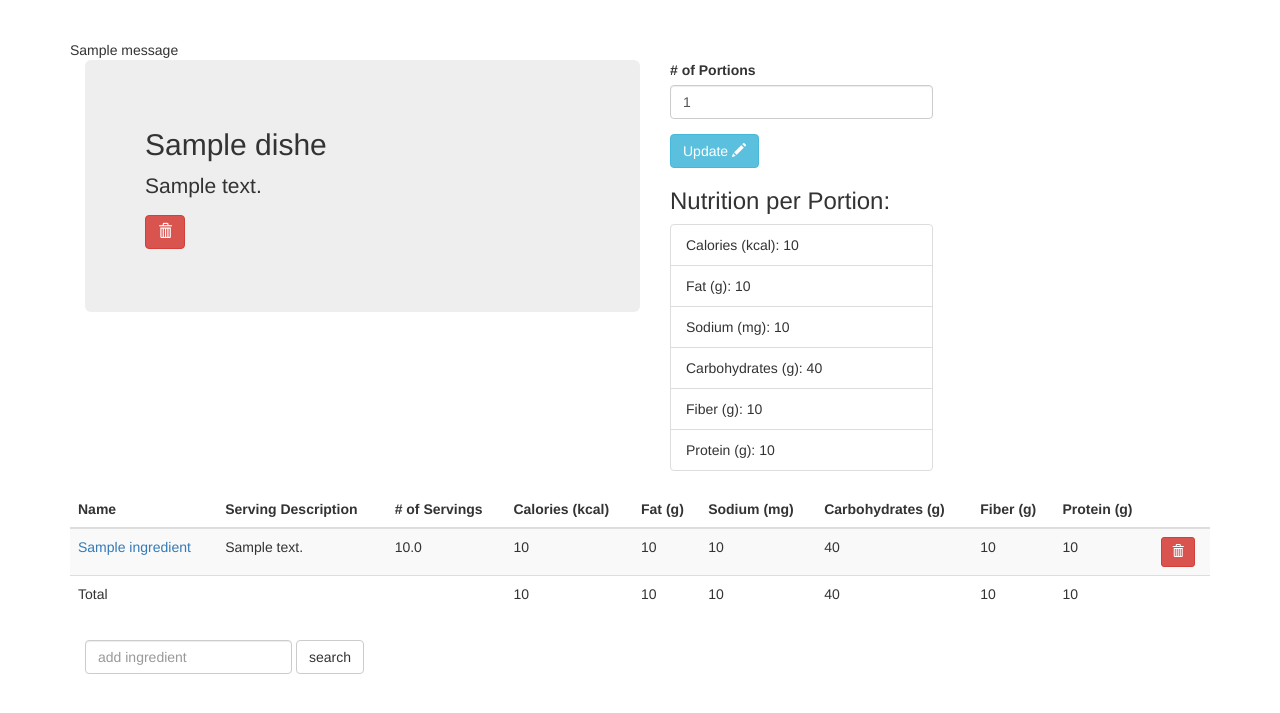
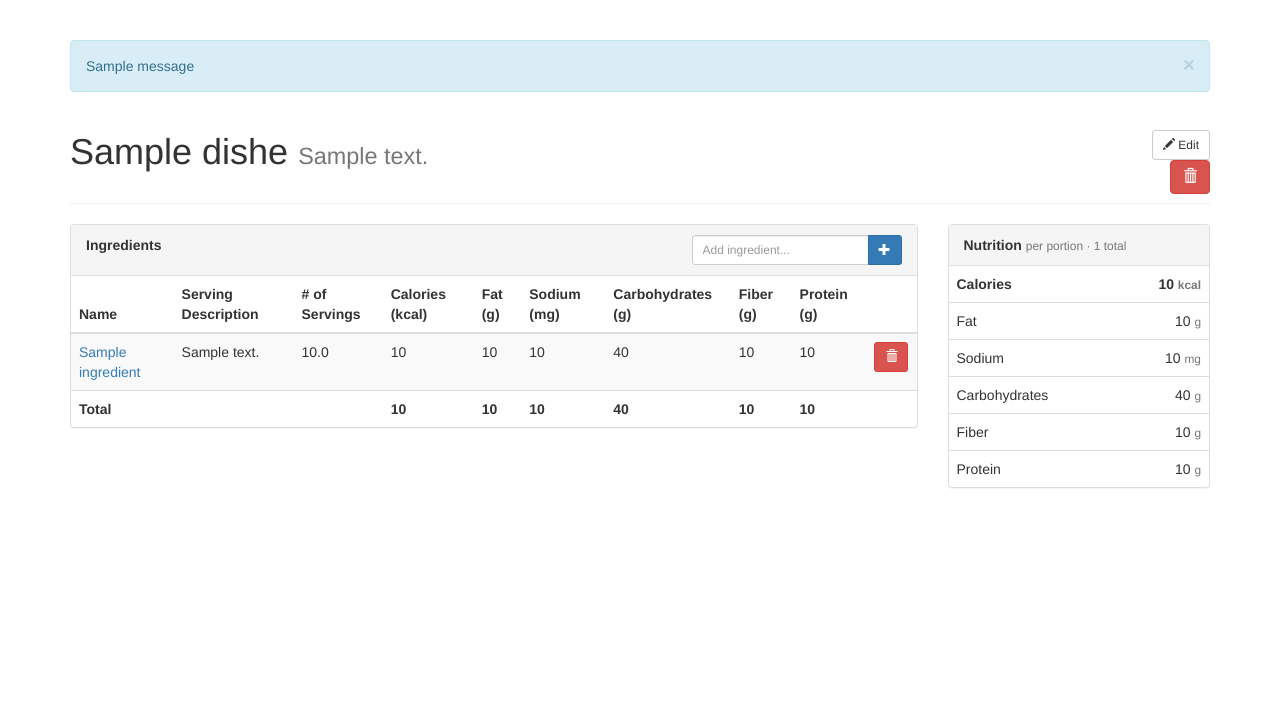
Before and after one commit to astonshane/nutri, a Flask app: template nutri/templates/dish.html in a window 1280 px wide. Shown: the part 52-765 px from the top of the page. Run offline with Flask 3, Linux system fonts and the light colour scheme; the template is opened without the code that fills it: values that come from a table or form of the project are taken from there, others are empty; tables that the repository leaves empty hold one stand-in row (values such as "Sample post"); one stand-in notice (Sample message) is shown; parts of the project's set-up code (start-up, migrations or seed data) failed here and were passed over; some libraries are stand-ins or nearby versions.

Commit message:
more claude fixes. re-design of recipe page

```diff
--- a/nutri/models.py
+++ b/nutri/models.py
@@ -11,21 +11,23 @@ class Dish(BaseModel, db.Model):
     created_at = db.Column(db.DateTime, server_default=db.func.now())
     updated_at = db.Column(db.DateTime, server_default=db.func.now(), server_onupdate=db.func.now())
 
-    ingredients = db.relationship('Ingredient', back_populates='dish')
+    ingredients = db.relationship('Ingredient', back_populates='dish', cascade='all, delete-orphan')
 
     def __repr__(self):
         return f"<Dish id={self.id}, title={self.title}>"
 
     def nutrition(self):
-        total_nutrition = {
-        }
-        for key in static_nutrition_info.keys():
-            total_nutrition[key] = 0
+        total = {key: 0 for key in static_nutrition_info.keys()}
         for ingredient in self.ingredients:
             ing_nutrition = ingredient.nutrition()
-            for key in total_nutrition:
-                total_nutrition[key] += ing_nutrition[key]
-        return total_nutrition
+            for key in total:
+                total[key] += ing_nutrition[key]
+        return total
+
+    def nutrition_per_portion(self):
+        total = self.nutrition()
+        portions = self.portions or 1
+        return {key: val / portions for key, val in total.items()}
 
 class Ingredient(BaseModel, db.Model):
     __tablename__ = "ingredients"
--- a/nutri/routes/dishes.py
+++ b/nutri/routes/dishes.py
@@ -1,5 +1,5 @@
 from flask import current_app as app
-from flask import make_response, redirect, render_template, request, url_for
+from flask import flash, make_response, redirect, render_template, request, url_for
 
 from ..helpers import static_nutrition_info
 from ..models import Dish, Ingredient, db, fs
@@ -20,9 +20,10 @@ def delete_dish(id):
     dish = db.session.get(Dish, id)
     if not dish:
         return make_response("Dish not found", 404)
+    title = dish.title
     db.session.delete(dish)
     db.session.commit()
-    # set flash message?
+    flash(f'"{title}" deleted.')
     return redirect(url_for("dishes"))
 
 @app.route("/dish/<int:id>/update", methods=["POST"])
@@ -30,8 +31,11 @@ def update_dish(id):
     dish = db.session.get(Dish, id)
     if not dish:
         return make_response("Dish not found", 404)
-    dish.portions = int(request.form.get("portions"))
+    dish.title = request.form.get("title", dish.title).strip() or dish.title
+    dish.description = request.form.get("description", dish.description)
+    dish.portions = int(request.form.get("portions", dish.portions))
     db.session.commit()
+    flash("Dish updated.")
     return redirect(url_for("dish", id=dish.id))
 
 @app.route("/dishes", methods=["GET", "POST"])
@@ -78,11 +82,12 @@ def delete_ingredient(id):
     ingredient = db.session.get(Ingredient, id)
     if not ingredient:
         return make_response("Ingredient not found", 404)
-    dish = ingredient.dish
+    dish_id = ingredient.dish_id
+    food_name = ingredient.food_name
     db.session.delete(ingredient)
     db.session.commit()
-
-    return redirect(url_for("dish", id=dish.id))
+    flash(f'"{food_name}" removed.')
+    return redirect(url_for("dish", id=dish_id))
 
 
 @app.route("/dishes/<int:id>/ingredients", methods=["GET", "POST"])
@@ -93,8 +98,16 @@ def search_ingredients(id):
 
     if request.method == "POST":
         search_expression = request.form.get("search_expression", "")
-        results = fs.search(search_expression, max_results=50, page_number=0)
-        return render_template('search.html', search_expression=search_expression, foods=results, dish=dish)
+        page = int(request.form.get("page", 0))
+        results = fs.search(search_expression, max_results=50, page_number=page)
+        return render_template(
+            'search.html',
+            search_expression=search_expression,
+            foods=results,
+            dish=dish,
+            page=page,
+            has_next=len(results) == 50,
+        )
 
     return render_template('search.html', dish=dish)
 
--- a/nutri/templates/base.html
+++ b/nutri/templates/base.html
@@ -25,7 +25,10 @@
 <div class="container">
   <h2>{% block header %}{% endblock %}</h2>
   {% for message in get_flashed_messages() %}
-    <div class="flash">{{ message }}</div>
+    <div class="alert alert-info alert-dismissible" role="alert">
+      <button type="button" class="close" data-dismiss="alert">&times;</button>
+      {{ message }}
+    </div>
   {% endfor %}
   {% block content %}{% endblock %}
 </div>
--- a/nutri/templates/dish.html
+++ b/nutri/templates/dish.html
@@ -1,46 +1,75 @@
 {% extends 'base.html' %}
 
-{% block title %}
-{{dish.title}}
-{% endblock %}
+{% block title %}{{dish.title}}{% endblock %}
 
-{% block header %}
-
-{% endblock %}
+{% block header %}{% endblock %}
 
 {% block content %}
+{% set per_portion = dish.nutrition_per_portion() %}
 
-<div class="container mt-5">
+<div class="page-header" style="margin-top: 10px">
     <div class="row">
-        <div class="col-md-6 bg-light border">
-            <div class="jumbotron">
-                <h2 class="display-4">{{dish.title}}</h2>
-                <p class="lead">{{dish.description}}</p>
-                <p class="lead">
-                    {% include 'forms/dish-delete.html' %}
-                </p>
-            </div>
+        <div class="col-sm-8">
+            <h1>
+                {{dish.title}}
+                <small>{{dish.description}}</small>
+            </h1>
         </div>
-        <div class="col-md-3 bg-light border">
+        <div class="col-sm-4 text-right" style="padding-top: 18px">
             {% include 'forms/dish-update.html' %}
-            <h3>Nutrition per Portion:</h3>
-            <ul class="list-group list-group-flush">
-            {% for key in dish.static_nutrition_keys() %}
-                {% set per_serving = dish.nutrition()[key] / dish.portions %}
-                <li class="list-group-item">{{dish.static_nutrition_label(key)}}: {{per_serving | round | int}}</li>
-            {% endfor %}
-            </ul>
+            {% include 'forms/dish-delete.html' %}
         </div>
     </div>
 </div>
 
-{% include 'tables/table-of-ingredients.html' %}
+<div class="row">
 
-<form class="navbar-form navbar-left" action="{{ url_for('search_ingredients', id=dish.id)}}" method="post">
-        <div class="form-group">
-            <input class="form-control" type="text" id="search_expression" name="search_expression" placeholder="add ingredient" required>
+    <div class="col-md-9">
+        <div class="panel panel-default">
+            <div class="panel-heading">
+                <div class="row">
+                    <div class="col-xs-6">
+                        <strong>Ingredients</strong>
+                    </div>
+                    <div class="col-xs-6 text-right">
+                        <form action="{{ url_for('search_ingredients', id=dish.id)}}" method="post" class="form-inline">
+                            <div class="input-group input-group-sm">
+                                <input class="form-control" type="text" name="search_expression" placeholder="Add ingredient..." required>
+                                <span class="input-group-btn">
+                                    <button type="submit" class="btn btn-primary btn-sm">
+                                        <span class="glyphicon glyphicon-plus"></span>
+                                    </button>
+                                </span>
+                            </div>
+                        </form>
+                    </div>
+                </div>
+            </div>
+            <div class="panel-body" style="padding: 0">
+                {% include 'tables/table-of-ingredients.html' %}
+            </div>
         </div>
-        <button type="submit" class="btn btn-default">search</button>
-    </form>
+    </div>
 
+    <div class="col-md-3">
+        <div class="panel panel-default">
+            <div class="panel-heading">
+                <strong>Nutrition</strong>
+                <span class="text-muted" style="font-weight: normal; font-size: 12px">per portion &middot; {{dish.portions}} total</span>
+            </div>
+            <table class="table" style="margin-bottom: 0">
+                {% for key in dish.static_nutrition_keys() %}
+                <tr {% if key == 'calories' %}style="font-weight: bold"{% endif %}>
+                    <td>{{dish.static_nutrition_label(key, withUnit=False)}}</td>
+                    <td class="text-right">
+                        {{per_portion[key] | round | int}}
+                        <small class="text-muted">{{dish.static_nutrition_info()[key]['unit']}}</small>
+                    </td>
+                </tr>
+                {% endfor %}
+            </table>
+        </div>
+    </div>
+
+</div>
 {% endblock %}
--- a/nutri/templates/dishes.html
+++ b/nutri/templates/dishes.html
@@ -25,7 +25,7 @@
         </div>
         <div class="form-group">
             <label for="servings"># of Servings</label>
-            <input type="text" class="form-control" id="servings" name="servings" placeholder="# of Servings">
+            <input type="number" class="form-control" id="servings" name="servings" min="1" placeholder="# of Servings">
         </div>
         <button type="submit" class="btn btn-primary">Add</button>
         </form>
--- a/nutri/templates/forms/add-serving.html
+++ b/nutri/templates/forms/add-serving.html
@@ -1,6 +1,6 @@
 <form action="{{ url_for('insert_ingredient', id=dish.id, food_id=food.id, serving_id=serving.id)}}" method="post">
     <div class="form-group">
-        <input class="form-control input-sm" type="text" id="quantity" name="quantity" placeholder="quantity" required>
+        <input class="form-control input-sm" type="number" id="quantity" name="quantity" min="0.01" step="any" placeholder="quantity" required>
     </div>
     <button type="submit" class="btn btn-primary btn-sm">
         <span class="glyphicon glyphicon-plus"></span>
--- a/nutri/templates/forms/dish-update.html
+++ b/nutri/templates/forms/dish-update.html
@@ -1,10 +1,24 @@
-<form action="{{ url_for('update_dish', id=dish.id)}}" method="post">
+<button class="btn btn-default btn-sm" type="button" data-toggle="collapse" data-target="#dish-update-form">
+    <span class="glyphicon glyphicon-pencil"></span> Edit
+</button>
+
+<div class="collapse" id="dish-update-form">
+    <form action="{{ url_for('update_dish', id=dish.id)}}" method="post" style="margin-top: 10px">
+        <div class="form-group">
+            <label for="title">Title</label>
+            <input type="text" class="form-control" id="title" name="title" value="{{ dish.title }}" required>
+        </div>
+        <div class="form-group">
+            <label for="description">Description</label>
+            <input type="text" class="form-control" id="description" name="description" value="{{ dish.description or '' }}">
+        </div>
         <div class="form-group">
             <label for="portions"># of Portions</label>
-        <input type="text" class="form-control" id="portions" name="portions" placeholder="# of Portions" value="{{ dish.portions }}" required>
+            <input type="number" class="form-control" id="portions" name="portions" min="1" value="{{ dish.portions }}" required>
         </div>
         <button type="submit" class="btn btn-info">
             Update
             <span class="glyphicon glyphicon-pencil"></span>
         </button>
     </form>
+</div>
--- a/nutri/templates/tables/table-of-ingredients.html
+++ b/nutri/templates/tables/table-of-ingredients.html
@@ -1,4 +1,5 @@
-<table class="table table-striped table-hover">
+{% set totals = dish.nutrition() %}
+<table class="table table-striped table-hover" style="margin-bottom: 0">
     <thead>
         <tr>
         <th>Name</th>
@@ -12,6 +13,7 @@
     </thead>
     <tbody>
         {% for ingredient in dish.ingredients %}
+        {% set ing_nutrition = ingredient.nutrition() %}
         <tr>
             <td>
                 <a href="{{ingredient.food_url}}">
@@ -21,17 +23,17 @@
             <td>{{ingredient.serving_description}}</td>
             <td>{{ingredient.quantity}}</td>
             {% for key in dish.static_nutrition_keys() %}
-                <td>{{ingredient.nutrition()[key] | round | int }}</td>
+                <td>{{ing_nutrition[key] | round | int }}</td>
             {% endfor %}
             <td>{% include 'forms/ingredient-delete.html' %}</td>
         </tr>
         {% endfor %}
         <tr>
-            <td>Total</td>
+            <td><strong>Total</strong></td>
             <td></td>
             <td></td>
             {% for key in dish.static_nutrition_keys() %}
-                <td>{{dish.nutrition()[key] | round | int }}</td>
+                <td><strong>{{totals[key] | round | int }}</strong></td>
             {% endfor %}
             <td></td>
         </tr>
```
Also changed, not shown: nutri/templates/search.html (+30 -2 lines), nutri/templates/tables/table-of-dishes.html (+10 -2 lines). Lines whose indentation alone changed are shown as unchanged.
